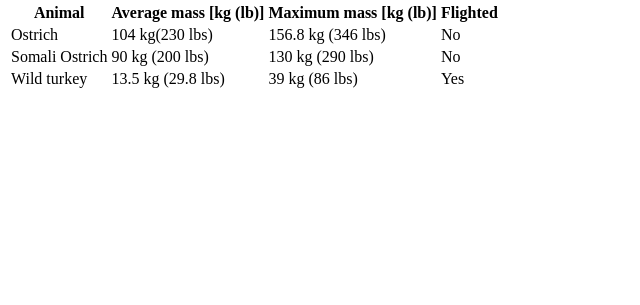
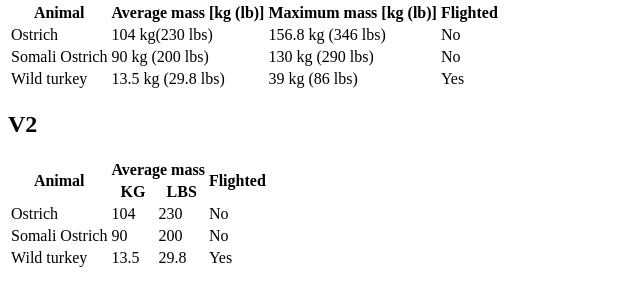
Before and after one commit to park-tim/test_project_my_first_backend, a plain HTML site: page heaviest_birds.html in a window 1280 px wide. Shown: the part 79-384 px from the top of the page, without its empty margins (0-640 px from the left). Drawn offline with Linux system fonts and the light colour scheme.

Commit message:
start_forms

```diff
--- a/heaviest_birds.html
+++ b/heaviest_birds.html
@@ -10,7 +10,7 @@
 <body>
     <h1>Heaviest Birds</h1>
     <table>
-
+        <thead>
             <tr>
                 <th>Animal</th>
                 <th>Average mass
@@ -19,6 +19,8 @@
                     [kg (lb)]</th>
                 <th>Flighted</th>
             </tr>
+        </thead>
+        <tbody>
             <tr>
                 <td>Ostrich</td>
                 <td>104 kg(230 lbs)</td>
@@ -36,6 +38,44 @@
                 <td>13.5 kg (29.8 lbs)</td>
                 <td>39 kg (86 lbs)</td>
                 <td>Yes</td>
+            </tr>
+        </tbody>
+    </table>
+    <h2>V2</h2>
+
+    <table>
+        <thead>
+            <tr>
+                <th rowspan="2">Animal</th>
+                <th colspan="2">Average mass</th>
+                <th rowspan="2">Flighted</th>
+            </tr>
+
+            <tr>
+                <th>KG </th>
+                <th>LBS</th>
+            </tr>
+        </thead>
+        <tbody>
+            <tr>
+                <td>Ostrich</td>
+                <td>104 </td>
+                <td>230 </td>
+                <td>No</td>
+            </tr>
+            <tr>
+                <td>Somali Ostrich</td>
+                <td>90 </td>
+                <td>200</td>
+                <td>No</td>
+            </tr>
+            <tr>
+                <td>Wild turkey</td>
+                <td>13.5 </td>
+                <td>29.8 </td>
+                <td>Yes</td>
+            </tr>
+        </tbody>
     </table>
 
 
```
Also changed, not shown: forms.html (added). Lines whose indentation alone changed are shown as unchanged.
